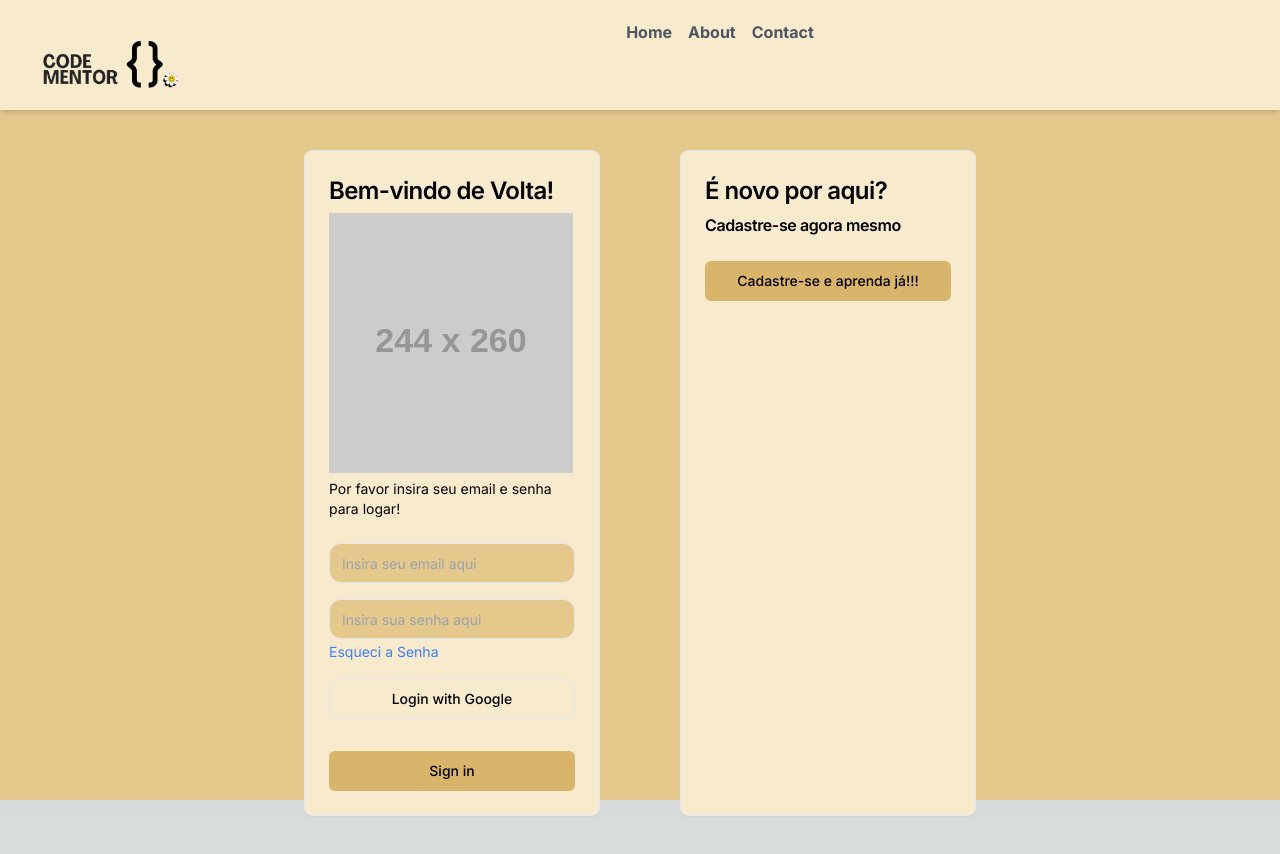
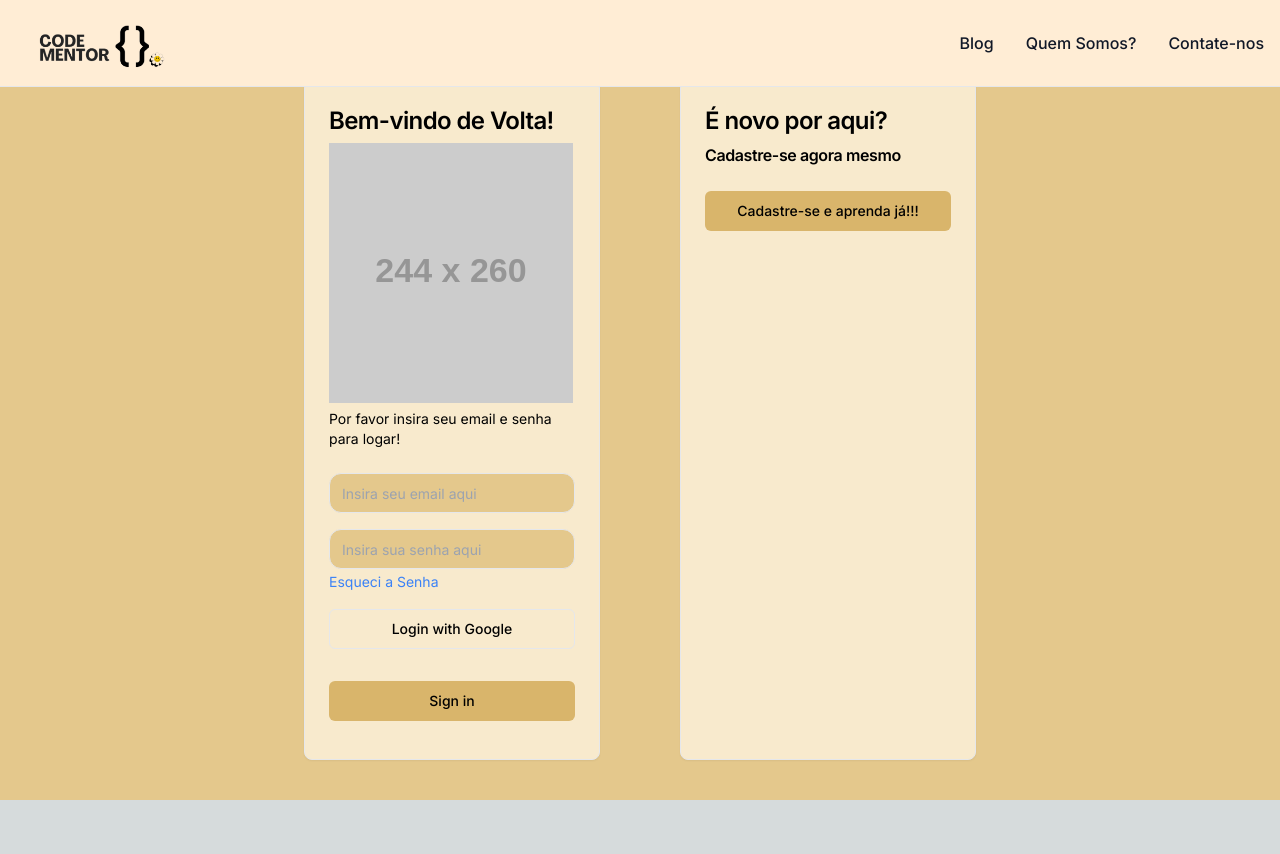
Before and after one commit to techlaradev/CodementorKiosk, a Next.js app in the folder codementorkiosk/: page / in a window 1280 px wide. After the commit the page ends 800 px from the top, so only its background shows below. Built offline with nearby package versions, Linux system fonts and the light colour scheme.

Commit message:
feat: add nav bar

```diff
--- a/codementorkiosk/package.json
+++ b/codementorkiosk/package.json
@@ -18,6 +18,7 @@
     "next": "14.0.4",
     "react": "^18",
     "react-dom": "^18",
+    "tailwind": "^4.0.0",
     "tailwind-merge": "^2.2.0",
     "tailwindcss-animate": "^1.0.7"
   },
--- a/codementorkiosk/src/app/layout.tsx
+++ b/codementorkiosk/src/app/layout.tsx
@@ -6,7 +6,7 @@ const inter = Inter({ subsets: ['latin'] })
 
 export const metadata: Metadata = {
   title: 'Code Mentor - Programar na prática!',
-  description: 'Generated by create next app',
+  description: '',
 }
 
 export default function RootLayout({
--- a/codementorkiosk/src/app/register.tsx
+++ b/codementorkiosk/src/app/register.tsx
@@ -1,9 +1,8 @@
-//import RegisterKiosk from "@/components/component/register-kiosk";
+import RegisterKiosk from "@/components/component/register-kiosk"
 
 export function RegisterKioskComponent()
 
 {
-
-return console.log("iaiiii")
+return <RegisterKiosk/>
 
 }
--- a/codementorkiosk/src/components/component/login-kiosk.tsx
+++ b/codementorkiosk/src/components/component/login-kiosk.tsx
@@ -18,29 +18,52 @@ export default function LoginKiosk() {
   return (
     <div key="1" className="flex flex-col h-screen bg-[#E4C88C]">
       <header className="p-5 bg-[#F8EACD] shadow-md">
-        <nav className="flex justify-between">
-          <div>
-            <img
-              src="/img/header.png"
-              alt="Descrição da imagem"
-              className="w-40 h-auto"
-            />
-          </div>
-          <div className="space-x-4 mx-auto font-bold">
-            <Link className="text-gray-600 hover:text-gray-900" href="#">
-              Home
-            </Link>
-            <Link className="text-gray-600 hover:text-gray-900" href="#">
-              About
-            </Link>
-            <Link className="text-gray-600 hover:text-gray-900" href="#">
-              Contact
-            </Link>
+        <nav className="bg-orange-100 dark:bg-gray-900 fixed w-full z-20 top-0 start-0 border-b border-gray-200 dark:border-gray-600">
+          <div className="max-w-screen-xl flex flex-wrap items-center justify-between mx-auto p-4">
+            <a
+              href="https://flowbite.com/"
+              className="flex items-center space-x-3 rtl:space-x-reverse"
+            >
+              <img className="w-40 h-auto" src="img/header.png" alt="iai bichah" />
+            </a>
+
+            <div
+              className="items-center justify-between hidden w-full md:flex md:w-auto md:order-1"
+              id="navbar-sticky"
+            >
+              <ul className="flex flex-col p-4 md:p-0 mt-4 font-medium border border-gray-100 rounded-lg bg-gray-50 md:space-x-8 rtl:space-x-reverse md:flex-row md:mt-0 md:border-0 md:bg-orange-100 dark:bg-gray-800 md:dark:bg-gray-900 dark:border-gray-700">
+                <li>
+                  <a
+                    href="#"
+                    className="block py-2 px-3 text-gray-900 rounded hover:bg-gray-100 md:hover:bg-transparent md:hover:text-orange-300 md:p-0 md:dark:hover:text-black-500 dark:text-white dark:hover:bg-gray-700 dark:hover:text-white md:dark:hover:bg-transparent dark:border-gray-700"
+                  >
+                    Blog
+                  </a>
+                </li>
+                <li>
+                  <a
+                    href="#"
+                    className="block py-2 px-3 text-gray-900 rounded hover:bg-gray-100 md:hover:bg-transparent md:hover:text-orange-300 md:p-0 md:dark:hover:text-black-500 dark:text-white dark:hover:bg-gray-700 dark:hover:text-white md:dark:hover:bg-transparent dark:border-gray-700"
+                  >
+                    Quem Somos?
+                  </a>
+                </li>
+
+                <li>
+                  <a
+                    href="#"
+                    className="block py-2 px-3 text-gray-900 rounded hover:bg-gray-100 md:hover:bg-transparent md:hover:text-orange-300 md:p-0 md:dark:hover:text-blue-500 dark:text-white dark:hover:bg-gray-700 dark:hover:text-white md:dark:hover:bg-transparent dark:border-gray-700"
+                  >
+                    Contate-nos
+                  </a>
+                </li>
+              </ul>
+            </div>
           </div>
         </nav>
       </header>
       <main className="flex-1 p-10 flex justify-center">
-        <div className="max-w-2xl space-x-20 flex">
+        <div className="max-w-2xl space-x-20 flex text-semibold">
           <Card className="bg-[#F8EACD] w-1/2">
             <CardHeader>
               <CardTitle className="text-2xl">Bem-vindo de Volta! </CardTitle>
```
Also changed, not shown: codementorkiosk/public/img/header.png, 1 other file (tests, documents, lock files or other folders).
